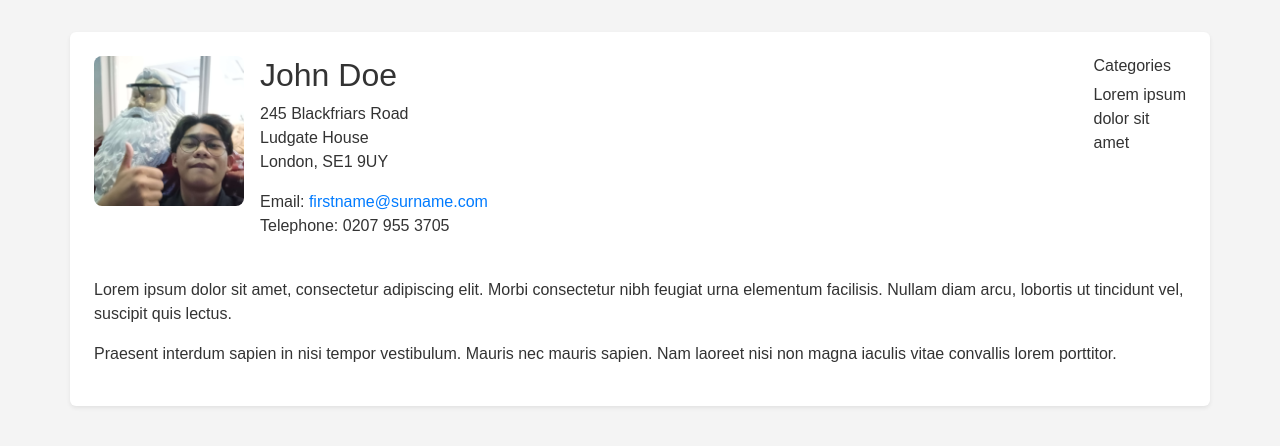
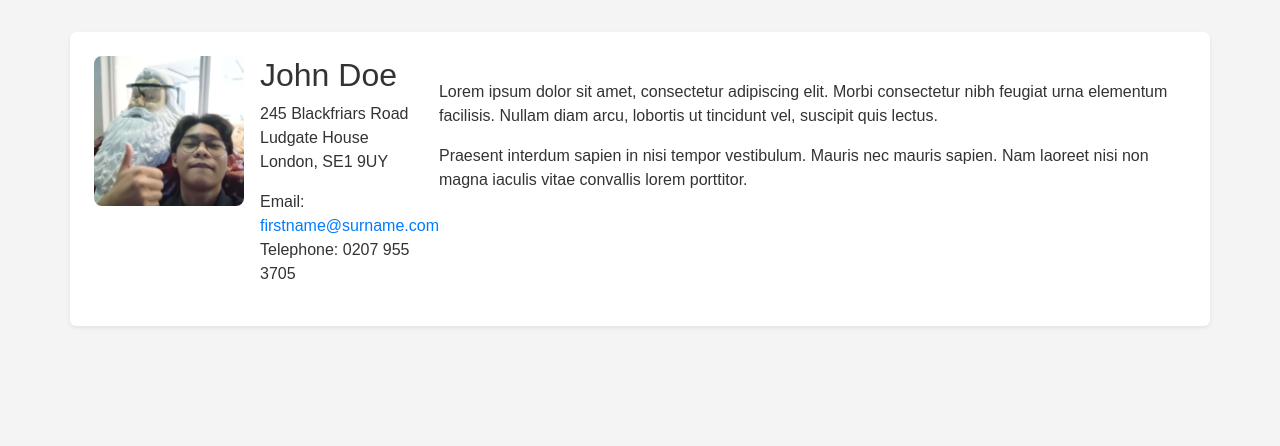
Before and after one commit to LemuelBasadre/LemuelBasadre.github.io, a plain HTML site: page Summative2/index.html in a window 1280 px wide. Drawn offline with nearby package versions, Linux system fonts and the light colour scheme.

Commit message:
Summative 2

```diff
--- a/Summative2/index.html
+++ b/Summative2/index.html
@@ -42,11 +42,6 @@
              Telephone: 0207 955 3705</p>
         </div>
       </div>
-      <div>
-        <h6>Categories</h6>
-        <p>Lorem ipsum<br>dolor sit<br>amet</p>
-      </div>
-    </div>
 
     <div class="mt-4">
       <p>
```
